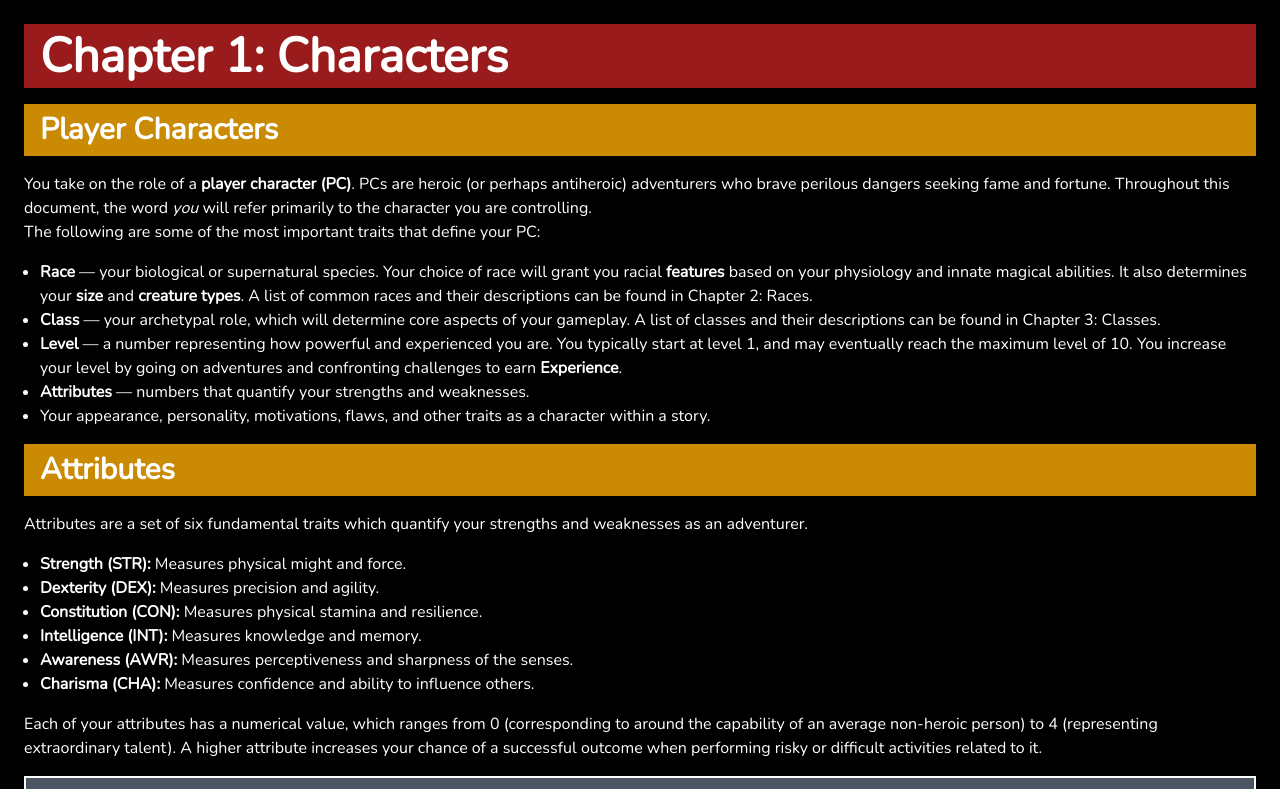
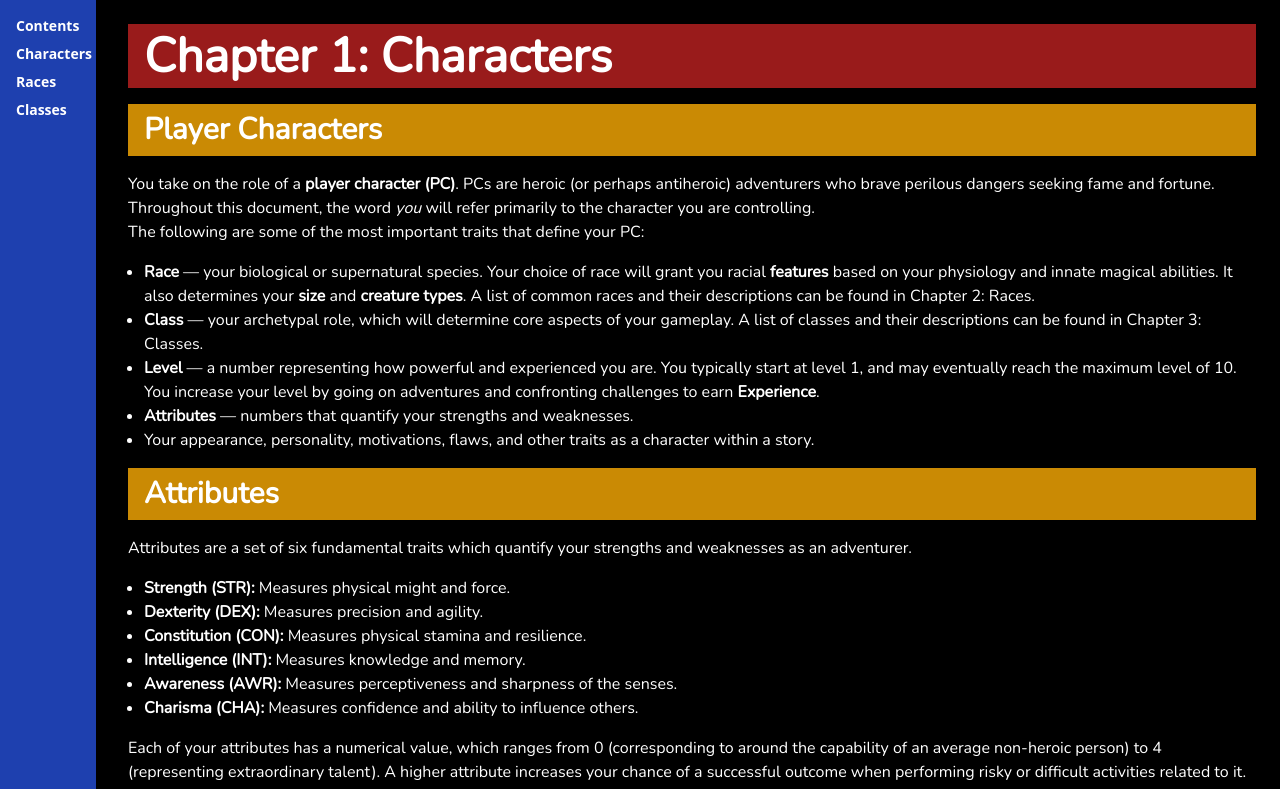
Before and after one commit to lfs48/rulebook, a SvelteKit app: page / in a window 1280 px wide. Shown: the top 789 px of the page. Built offline with nearby package versions, Linux system fonts and the light colour scheme.

Commit message:
feat: add vertical navbar to layout

```diff
--- a/src/app.css
+++ b/src/app.css
@@ -9,7 +9,9 @@ main {
         w-full
         bg-black
         text-white
-        p-6
+        pl-32
+        pr-6
+        py-6
         space-y-8
 }
 h1 {
--- a/src/routes/+layout.svelte
+++ b/src/routes/+layout.svelte
@@ -3,4 +3,30 @@
     import "@fontsource/nunito";
 </script>
 
+<style>
+    nav {
+        @apply
+            fixed
+            left-0
+            top-0
+            w-24
+            h-full
+            flex
+            flex-col
+            bg-blue-800
+            p-4
+            text-white
+            text-sm
+            font-semibold
+            space-y-2
+    }
+</style>
+
+<nav>
+    <h5>Contents</h5>
+    <div>Characters</div>
+    <div>Races</div>
+    <div>Classes</div>
+</nav>
+
 <slot />
```
